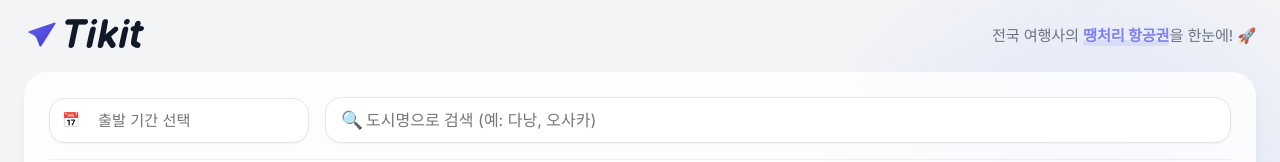
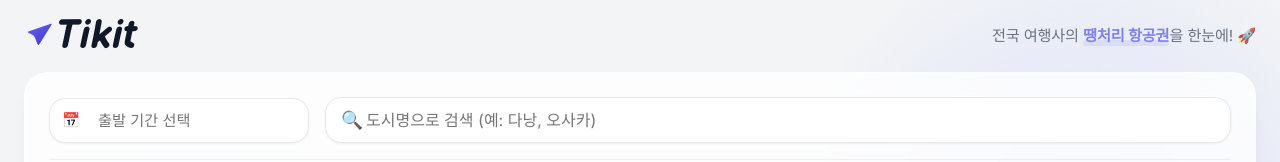
Before and after one commit to uingga/flight, a Next.js app: page / in a window 1280 px wide. Shown: the top 162 px of the page. Built offline with nearby package versions, Linux system fonts and the light colour scheme.

Commit message:
로고 심볼 크기 축소 + 글씨와 간격 줄임

```diff
--- a/src/components/Logo.tsx
+++ b/src/components/Logo.tsx
@@ -4,10 +4,10 @@ export default function Logo({ className = '', size = 1.0 }: { className?: strin
     const scale = size;
 
     return (
-        <span className={`logo-container ${className}`} style={{ display: 'inline-flex', alignItems: 'center', gap: `${4 * scale}px` }}>
+        <span className={`logo-container ${className}`} style={{ display: 'inline-flex', alignItems: 'center', gap: `${2 * scale}px` }}>
             <svg
-                width={32 * scale}
-                height={32 * scale}
+                width={28 * scale}
+                height={28 * scale}
                 viewBox="0 0 24 24"
                 fill="none"
                 xmlns="http://www.w3.org/2000/svg"
```
